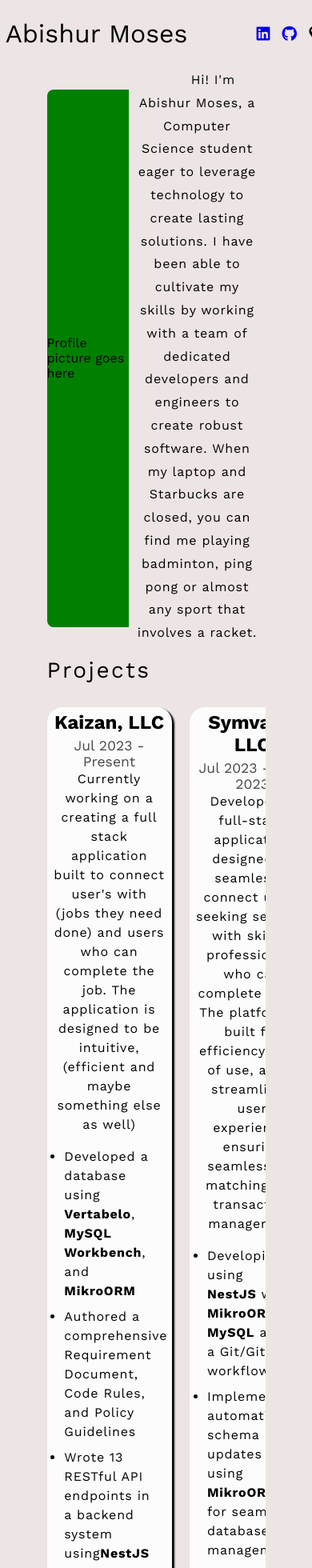
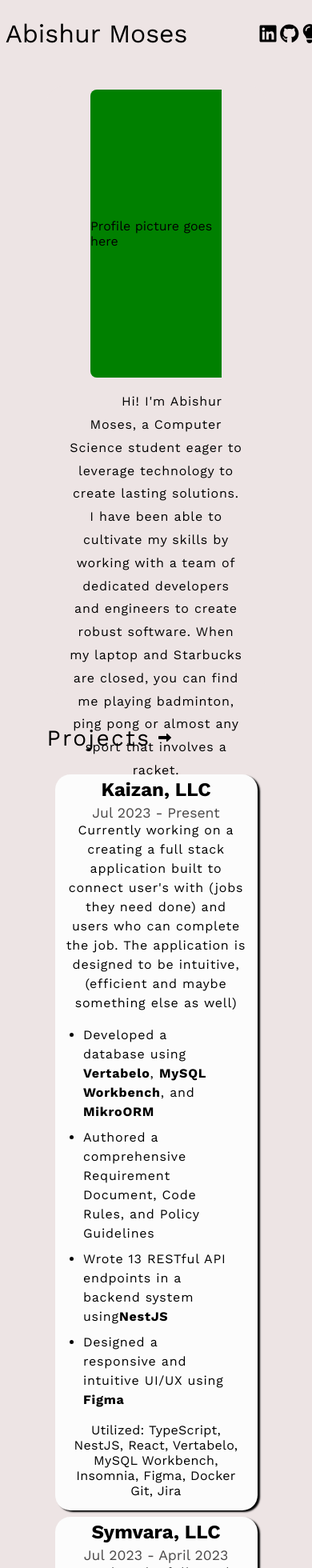
Before and after one commit to AbishurMoses/Portfolio, a React (Vite) app: page / in a window 390 px wide. Shown: the top 1960 px of the page at 80% size. Built offline with nearby package versions, Linux system fonts and the light colour scheme.

Commit message:
mobile friendly just needs profile pic

```diff
--- a/src/App.css
+++ b/src/App.css
@@ -61,22 +61,24 @@
 }
 
 .link-cont {
-  border-radius: 100%;
   width: 1.75rem;
   height: 1.75rem;
-  border: 3px solid #ede4e4;
   display: flex;
   justify-content: center;
   align-items: center;
 }
 
+.link-cont > * {
+  color: black
+}
+
 .link-cont:hover {
-  transform: scale(1.5);
+  transform: scale(2.0);
   transition: transform 0.5s ease;
 }
 
 .link-cont {
-  transform: scale(1.2);
+  transform: scale(1.5);
   transition: transform 0.5s ease;
 }
 
@@ -98,7 +100,8 @@
   width: 100%;
   gap: 2rem;
   border-radius: 1.2rem;
-  background-image: url("./assets/random_5.svg");
+  /* background-image: url("./assets/random_5.svg"); */
+  background-color: #7a7373;
   background-repeat: no-repeat;
   background-size: cover;
 }
@@ -133,6 +136,14 @@
   background-color: #ede4e4;
   padding: 0rem 0.5rem 0rem 0.5rem;
   width: 60%;
+}
+
+#experience-title {
+  align-items: center;
+}
+
+#experience-title > p{
+  margin-right: 10px;
 }
 
 #symvara,
@@ -180,7 +191,6 @@
   flex-shrink: 0;
   width: auto;
   margin-right: 10px;
-
 }
 
 #symvara,
@@ -211,8 +221,7 @@
 .range {
   font-size: 1.1rem;
   color: #4a4848;
-  /* color: blue; */
-  text-align: center;
+    text-align: center;
 }
 
 .des-cont {
@@ -275,5 +284,51 @@
   cursor: pointer;
 }
 
-@media (max-width) {
+@media (max-width: 1050px) {
+  #experience {
+    flex-direction: column;
+    overflow-x: hidden;
+    overflow-y: auto;
+    scroll-snap-type: none;
+  }
+
+  #experience > * {
+    scroll-snap-align: none;
+    margin-right: 0;
+    margin-bottom: 0.5rem;
+    width: 100%;
+  }
+
+  #about-me {
+    display: flex;
+    flex-direction: row;
+    justify-content: center;
+    align-items: center;
+    height: 90vh;
+    width: 100%;
+    gap: 2rem;
+    border-radius: 1.2rem;
+    background-color: #ede4e4;
+  }
+
+  #image-me {
+    width: 60%;
+    height: 50%;
+  }
+
+  #wrapper_p {
+    width: 100%;
+    height: 100%;
+    display: flex;
+    flex-direction: column;
+    justify-content: center;
+    align-items: center;
+    gap: 1rem;
+  }
+
+  #wrapper_p > p {
+    /* background-color: white; */
+    width: 80%;
+    height: 50%;
+  }
 }
--- a/src/App.jsx
+++ b/src/App.jsx
@@ -2,7 +2,7 @@
 import { useState } from "react";
 import { FontAwesomeIcon } from "@fortawesome/react-fontawesome";
 import { faGithub, faLinkedin } from "@fortawesome/free-brands-svg-icons";
-import { faLightbulb } from "@fortawesome/free-solid-svg-icons";
+import { faLightbulb, faRightLeft, faRightLong } from "@fortawesome/free-solid-svg-icons";
 import {
   faEye,
   faLightbulb as faLightbulbOn,
@@ -66,20 +66,22 @@
             </div>
           </section>
           <div id="experience-title">
-            <p id="pro-title">Projects</p>
+            <p id="pro-title">Projects </p>
+            <FontAwesomeIcon icon={faRightLong} />
           </div>
+
           <div id="experience">
             <div id="kaizan">
-              <div >
+              <div>
                 <p className="exp-title">Kaizan, LLC</p>
                 <p className="range">Jul 2023 - Present</p>
               </div>
               <div className="des-cont">
                 <p className="des">
-                  Currently working on a creating a full stack application built to
-                  connect user's with (jobs they need done) and users who can complete
-                  the job. The application is designed to be intuitive, (efficient and maybe something else as well)
-
+                  Currently working on a creating a full stack application built
+                  to connect user's with (jobs they need done) and users who can
+                  complete the job. The application is designed to be intuitive,
+                  (efficient and maybe something else as well)
                 </p>
               </div>
               <div className="details-cont">
@@ -97,14 +99,14 @@
                     <b>NestJS</b>
                   </li>
                   <li>
-                  Designed a responsive and intuitive UI/UX using <b>Figma</b>
+                    Designed a responsive and intuitive UI/UX using <b>Figma</b>
                   </li>
                 </ul>
               </div>
               <div className="lan-cont">
                 <p className="lan">
-                  <span>Utilized:</span> TypeScript, NestJS, React, Vertabelo, MySQL Workbench, Insomnia, Figma, Docker Git,
-                  Jira
+                  <span>Utilized:</span> TypeScript, NestJS, React, Vertabelo,
+                  MySQL Workbench, Insomnia, Figma, Docker Git, Jira
                 </p>
               </div>
             </div>
@@ -117,9 +119,9 @@
               <div className="des-cont">
                 <p className="des">
                   Developed a full-stack application designed to seamlessly
-                  connect users seeking services with skilled professionals
-                  who can complete them. The platform is built for efficiency,
-                  ease of use, and a streamlined user experience, ensuring seamless
+                  connect users seeking services with skilled professionals who
+                  can complete them. The platform is built for efficiency, ease
+                  of use, and a streamlined user experience, ensuring seamless
                   job matching and transaction management
                 </p>
               </div>
@@ -193,7 +195,8 @@
           <div id="connect">
             <a href={resume} target="_blank" rel="noopener noreferrer">
               <div className="resume">
-                <FontAwesomeIcon icon={faEye} /> View My Resume
+              <FontAwesomeIcon icon={VisualViewport} /> View My Resume
+
               </div>
             </a>
             {/* <a href={resume} download={"Abishur's Resume.pdf"} target="_blank">
```
Also changed, not shown: 1 other file (tests, documents, lock files or other folders).
